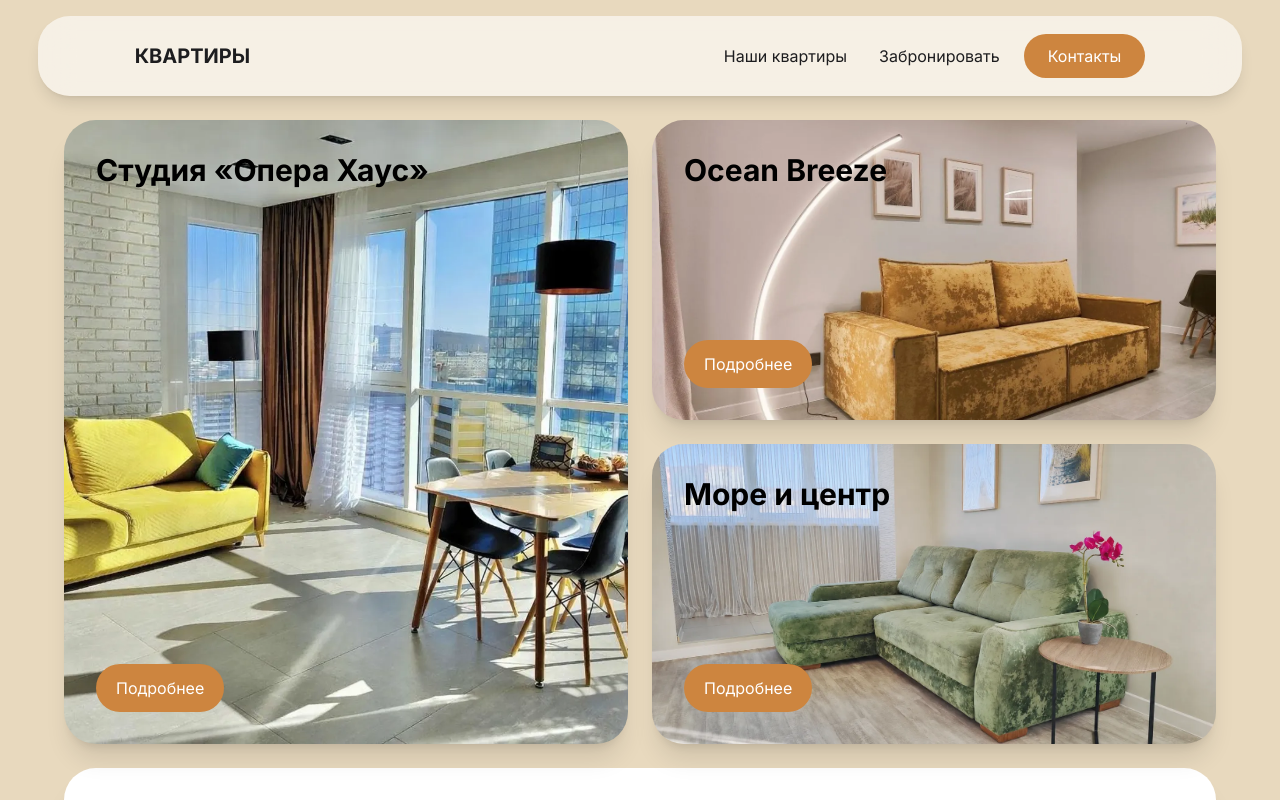
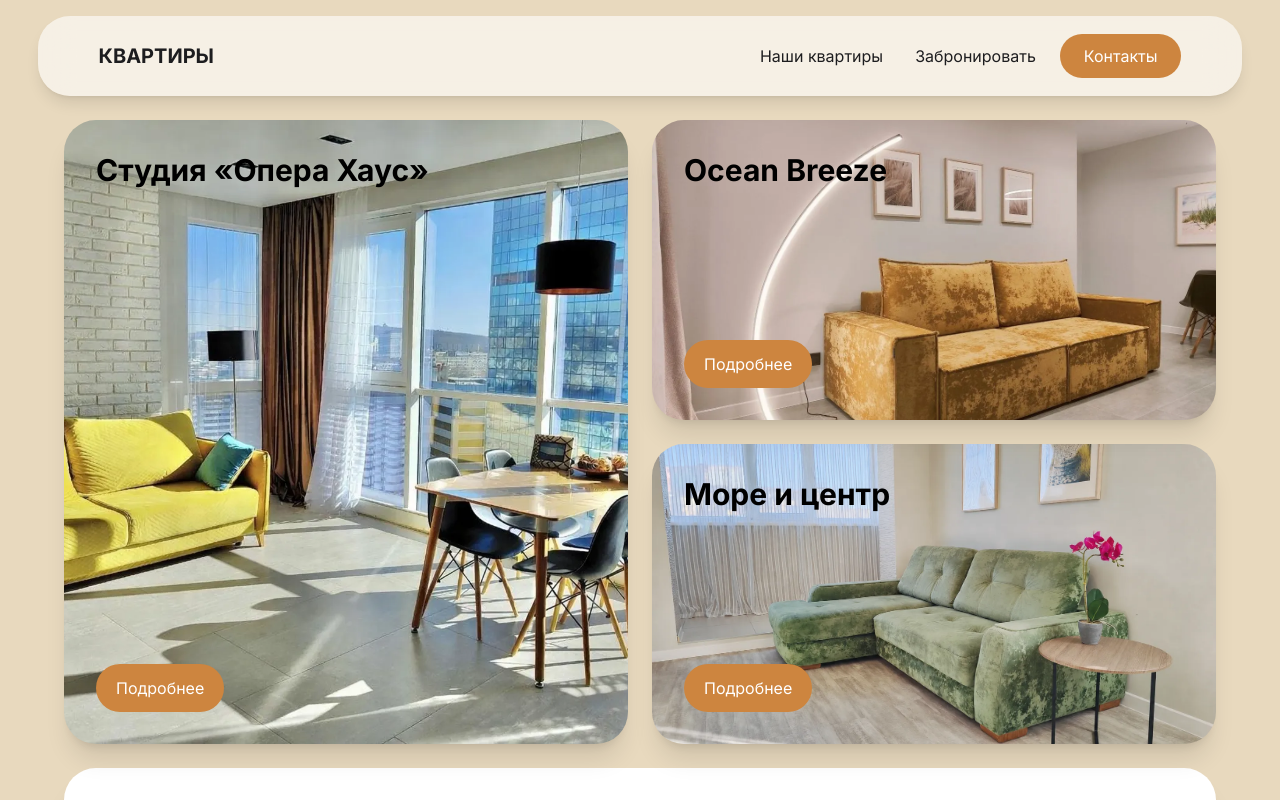
Before and after one commit to Felddo/apartments_vladivostok, a React (Vite) app: page / in a window 1280 px wide. Shown: the top 800 px of the page. Built offline with nearby package versions, Linux system fonts and the light colour scheme.

Commit message:
new padding for header

```diff
--- a/src/components/header/Header.tsx
+++ b/src/components/header/Header.tsx
@@ -18,7 +18,7 @@ export const Header = ({ page }: MyComponentProps) => {
 
   return (
     <header className={`sticky top-4 z-50 mx-[3%]`}>
-      <div className={`px-[8%] h-20 bg-white/60 backdrop-blur-lg shadow-lg rounded-4xl`}>
+      <div className={`px-[8%] md:px-[5%] h-20 bg-white/60 backdrop-blur-lg shadow-lg rounded-4xl`}>
         <div className="flex justify-between items-center h-full">
 
           <HashLink to="/">
```
